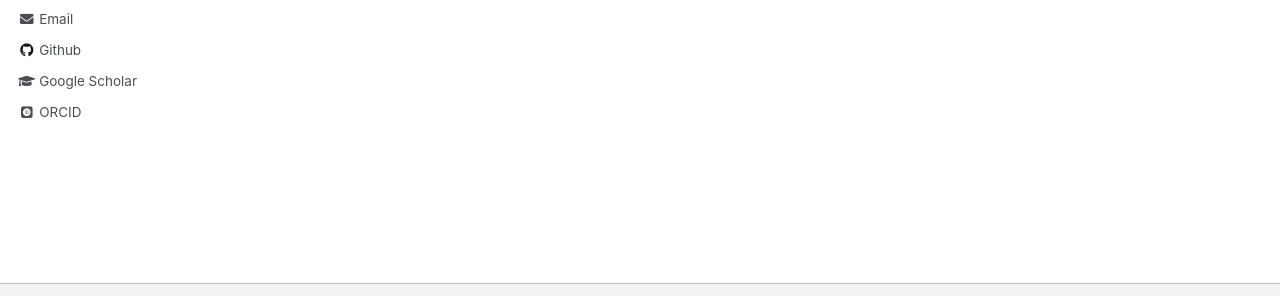
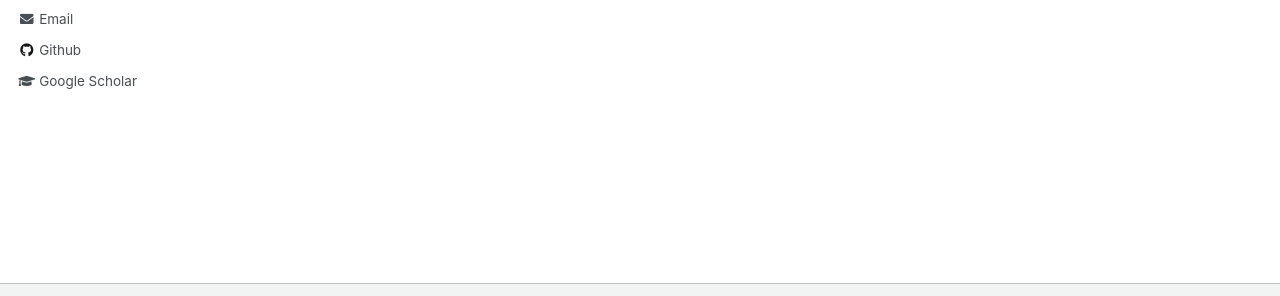
Before and after one commit to kritibhattarai23/kritibhattarai23.github.io, a Jekyll site: the page built from index.md, in a window 1280 px wide. Shown: the part 461-757 px from the top of the page. Built offline with Jekyll 4.4.1, drawn with Linux system fonts in a browser that asks for light colours; some web fonts are replaced; our own code applies the rules of GitHub Pages for plain Markdown files.

Commit message:
Update _config.yml

```diff
--- a/_config.yml
+++ b/_config.yml
@@ -101,7 +101,7 @@ author:
   impactstory      : #"https://profiles.impactstory.org/u/xxxx-xxxx-xxxx-xxxx"
   lastfm           :
   linkedin         : #"aahana-bajracharya"
-  orcid            : "https://orcid.org/0000-0002-7361-6020"
+  orcid            : #"https://orcid.org/0000-0002-7361-6020"
   pinterest        :
   soundcloud       :
   stackoverflow    : # http://stackoverflow.com/users/123456/username
```
